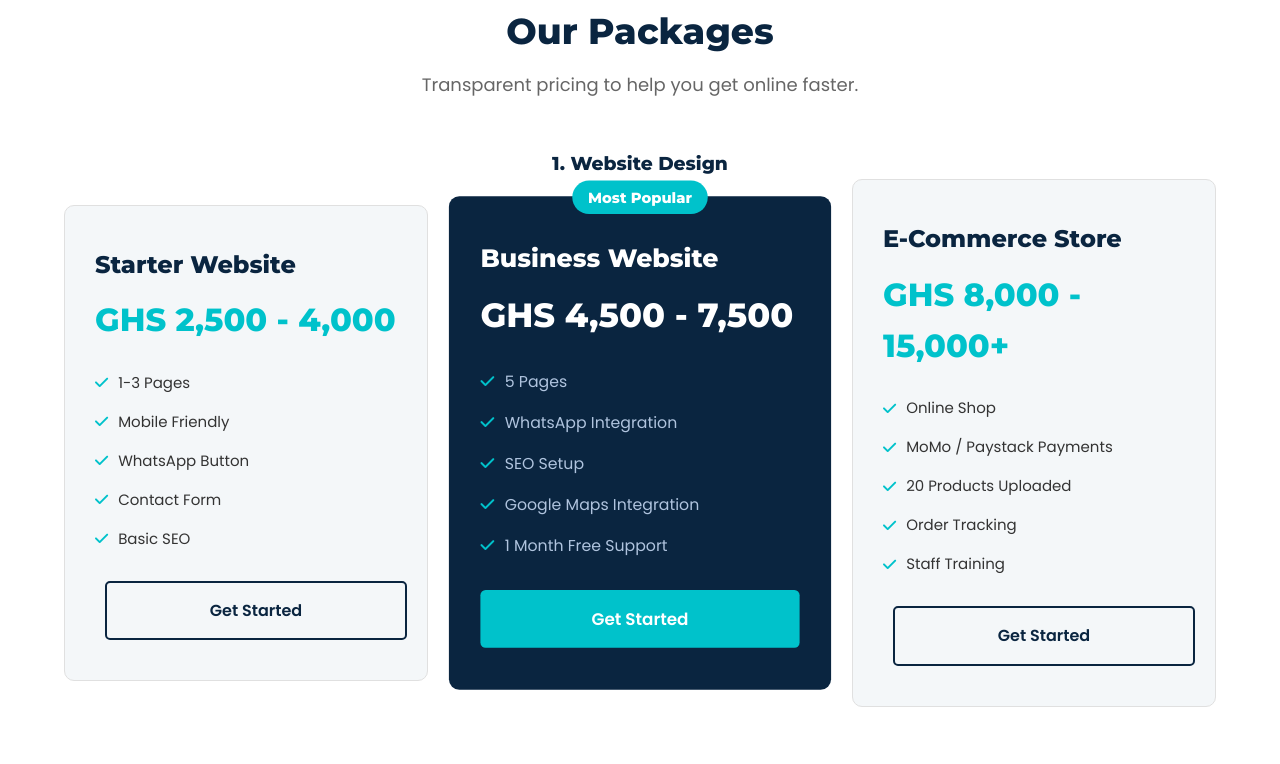
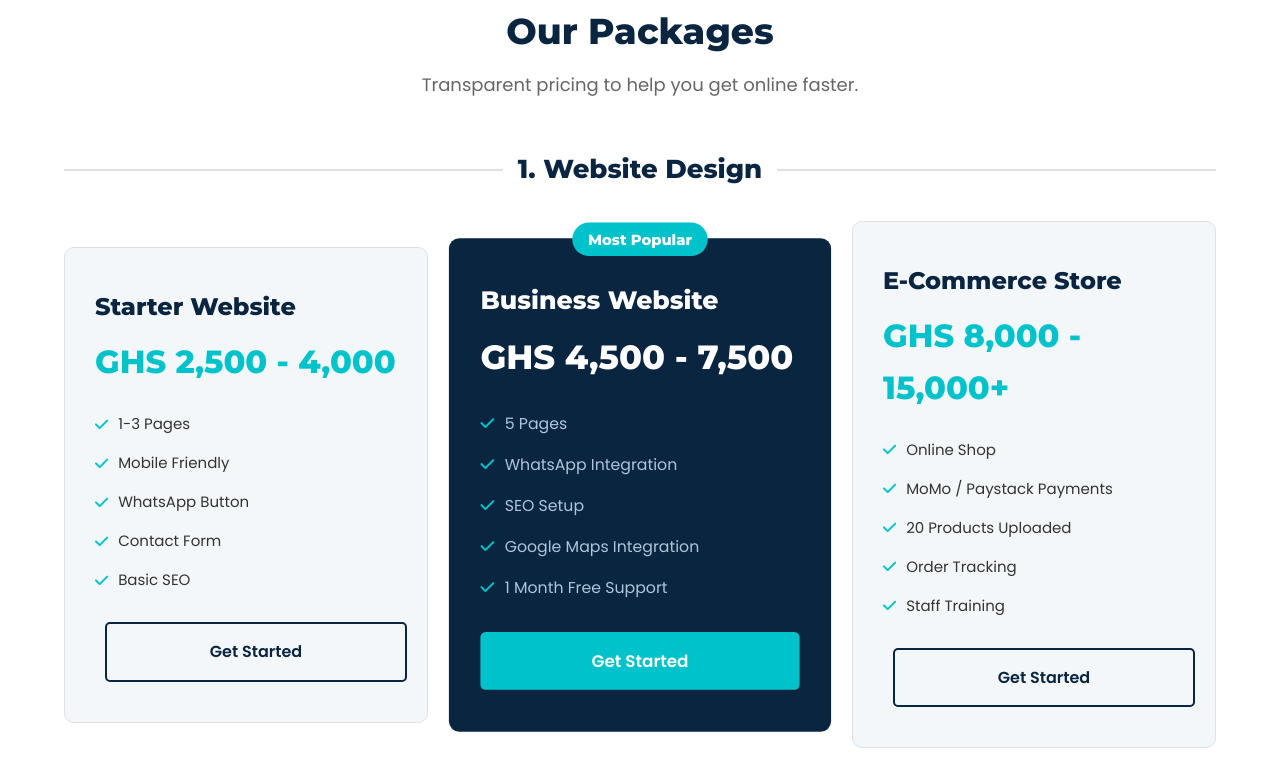
Before and after one commit to nexabyte0267/nexabytesolutions, a plain HTML site: page index.html in a window 1280 px wide. Shown: the part 2260-3024 px from the top of the page. Drawn offline with Linux system fonts and the light colour scheme.

Commit message:
Refactor hero styles and add pricing category titles
Updated hero section styles and added new pricing category title styles.

```diff
--- a/style.css
+++ b/style.css
@@ -100,7 +100,7 @@ nav {
     background-image: linear-gradient(rgba(10, 37, 64, 0.85), rgba(10, 37, 64, 0.85)), url('https://images.unsplash.com/photo-1555066931-4365d14bab8c?ixlib=rb-4.0.3&auto=format&fit=crop&w=1920&q=80');
     background-size: cover;
     background-position: center;
-    background-attachment: fixed; /* THIS CREATES THE SCROLLING EFFECT */
+    background-attachment: fixed;
     padding: 150px 0;
     text-align: center;
 }
@@ -109,7 +109,7 @@ nav {
     font-size: 48px;
     margin-bottom: 20px;
     line-height: 1.2;
-    color: var(--white); /* Changed to white for dark background */
+    color: var(--white);
 }
 
 .hero h1 span {
@@ -118,7 +118,7 @@ nav {
 
 .hero p {
     font-size: 18px;
-    color: #e0e0e0; /* Light grey for readability */
+    color: #e0e0e0;
     max-width: 700px;
     margin: 0 auto 40px;
 }
@@ -427,6 +427,25 @@ nav {
     margin-top: 50px;
     color: var(--text-light);
     font-size: 16px;
+}
+
+/* --- PRICING CATEGORY TITLES (NEW) --- */
+.pricing-category-title {
+    font-size: 26px;
+    color: var(--navy);
+    margin-bottom: 30px;
+    display: flex;
+    align-items: center;
+    justify-content: center;
+    gap: 15px;
+}
+
+.pricing-category-title::before,
+.pricing-category-title::after {
+    content: '';
+    height: 2px;
+    background: #e0e0e0;
+    flex-grow: 1;
 }
 
 /* --- HOW IT WORKS (TIMELINE) SECTION --- */
@@ -784,7 +803,6 @@ footer {
         display: block;
     }
 
-    /* Mobile fix for the background scrolling */
     .hero {
         background-attachment: scroll;
         padding: 100px 0;
```
